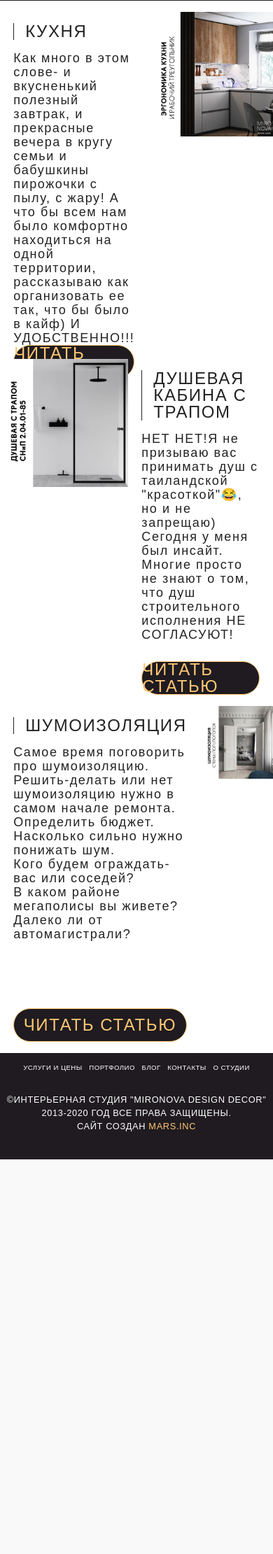
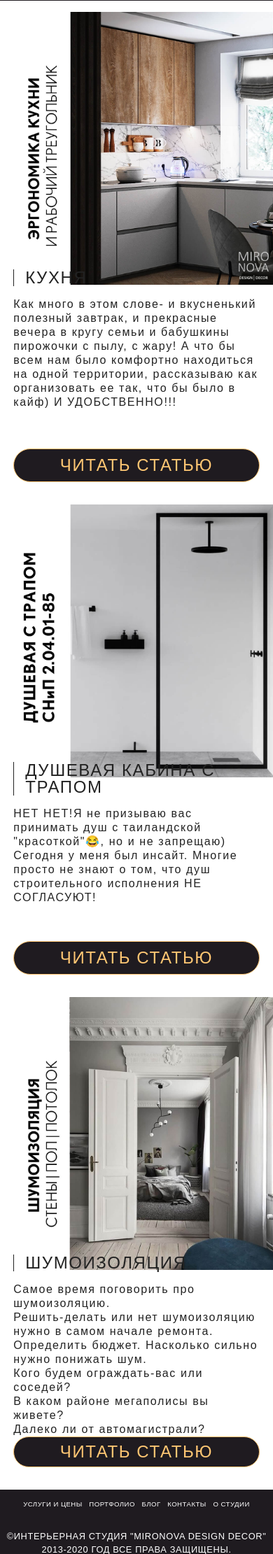
Before and after one commit to Mapc89/Mapc89.github.io, a PHP site: page /projects/mirdes/blog.html in a window 390 px wide. Shown: the part 210-2431 px from the top of the page at 70% size. Before the commit the page ends 1867 px from the top, so only its background shows below. Run offline with PHP 8.4, Linux system fonts and the light colour scheme; some web fonts are replaced.

Commit message:
Блог. Главная страница.

```diff
--- a/projects/mirdes/blog.html
+++ b/projects/mirdes/blog.html
@@ -47,7 +47,7 @@
             <div class="article__img"><img src="./img/blog/kitchen/kitchen_title.jpg" alt=""></div>
 
         </article>
-        <article class="article">
+        <article class="article mobile-reverse">
             <div class="article__img"><img src="./img/blog/shower/shower_title.jpg" alt=""></div>
             <div class="article__text">
                 <div class="text-wrapper">
--- a/projects/mirdes/css/style.css
+++ b/projects/mirdes/css/style.css
@@ -1908,6 +1908,29 @@ body {
   .portfolio-instagram .instagram__img a {
     margin: 1.5rem auto 8rem;
   }
+  .article-wrapper .article {
+    -webkit-box-orient: vertical;
+    -webkit-box-direction: reverse;
+        -ms-flex-direction: column-reverse;
+            flex-direction: column-reverse;
+    margin-bottom: 2rem;
+  }
+  .article-wrapper .article__img, .article-wrapper .article__text {
+    width: auto;
+    height: 20rem;
+  }
+  .article-wrapper .article__img {
+    margin-bottom: 2rem;
+  }
+  .article-wrapper .article__text p {
+    font-size: 1rem;
+  }
+  .article-wrapper .mobile-reverse {
+    -webkit-box-orient: vertical;
+    -webkit-box-direction: normal;
+        -ms-flex-direction: column;
+            flex-direction: column;
+  }
   .footer .menu {
     padding: 1rem 0;
     padding-bottom: 2rem;
--- a/projects/mirdes/js/script.js
+++ b/projects/mirdes/js/script.js
@@ -13,7 +13,7 @@ window.addEventListener('DOMContentLoaded', () => {
         $('.btnm').click(function(){
             $('.more').slideToggle(1000); //почему происходит двойное нажатие???
             $('.btnm').html($('.btnm').html() == 'скрыть' ? 'смотреть ещё' : 'скрыть'); // меняет надпись в кнопке
-            $(".portfolio-projects__img")[0].scrollIntoView({
+            $(".more")[0].scrollIntoView({
                 behavior: "smooth", // or "auto" or "instant"
             });
             click.stopPropagation(); //Останавливает второе нажатие!!!
--- a/projects/mirdes/sass/_media.sass
+++ b/projects/mirdes/sass/_media.sass
@@ -324,6 +324,20 @@
                 margin: 0.3rem
                 a
                     margin: 1.5rem auto 8rem
+    .article-wrapper //Блог
+        .article
+            flex-direction: column-reverse
+            margin-bottom: 2rem
+            &__img, &__text
+                width: auto
+                height: 20rem
+            &__img
+                margin-bottom: 2rem
+            &__text
+                p
+                    font-size: 1rem
+        .mobile-reverse
+            flex-direction: column
     .footer //Подвал
         .menu
             padding: 1rem 0
```
